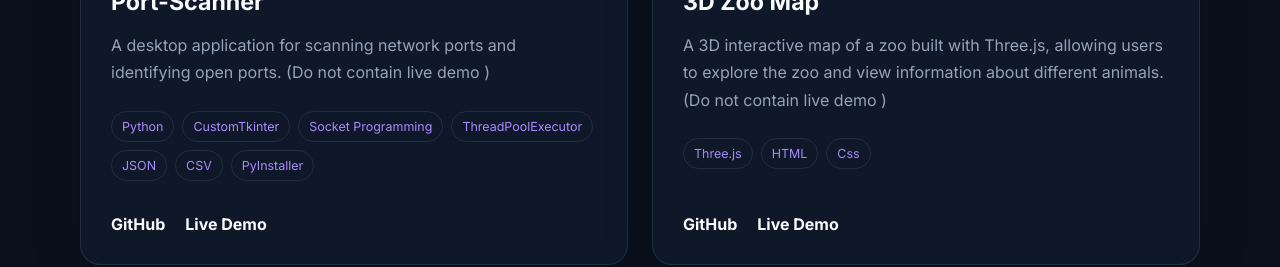
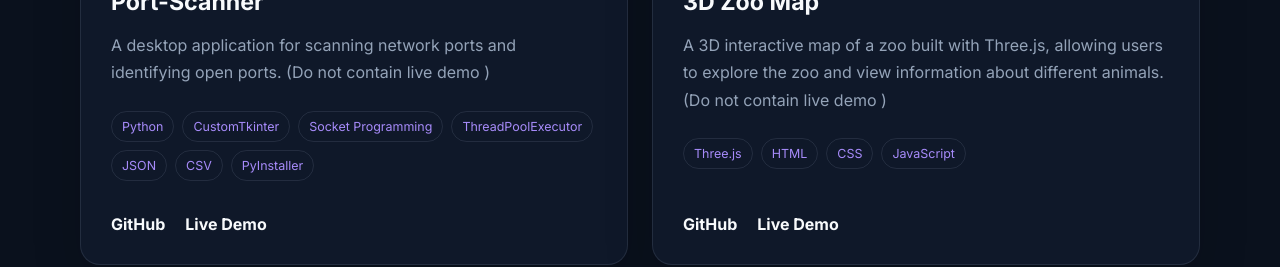
Before and after one commit to Samidjon/Portfolio, a React (Vite) app: page / in a window 1280 px wide. Shown: the part 3780-4047 px from the top of the page. Built offline with nearby package versions, Linux system fonts and the light colour scheme.

Commit message:
Update portfolio data

```diff
--- a/src/data/portfolioData.js
+++ b/src/data/portfolioData.js
@@ -76,7 +76,7 @@ export const projects = [
     title: "3D Zoo Map",
     description:
       "A 3D interactive map of a zoo built with Three.js, allowing users to explore the zoo and view information about different animals. (Do not contain live demo )",
-    technologies: ["Three.js", "HTML", "Css"],
+    technologies: ["Three.js", "HTML", "CSS", "JavaScript"],
     github: "https://github.com/Samidjon/3D-Zoo-Map",
     demo: "#",
   },
```
